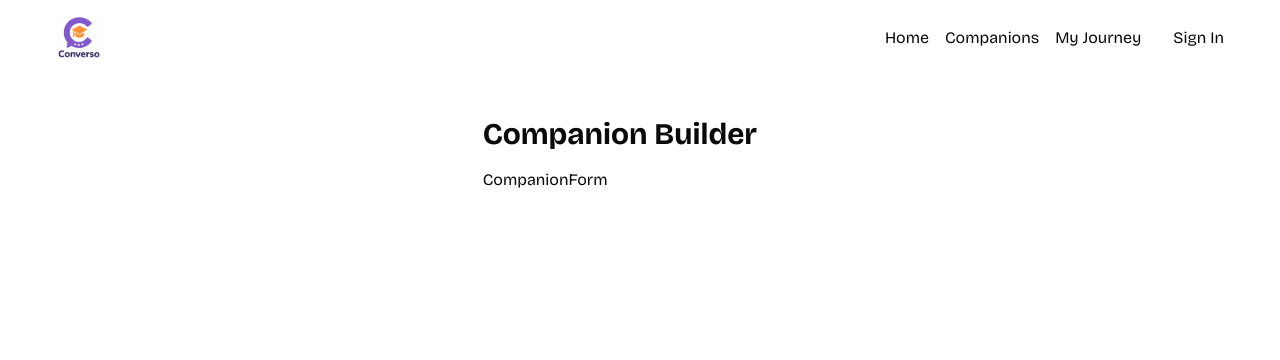
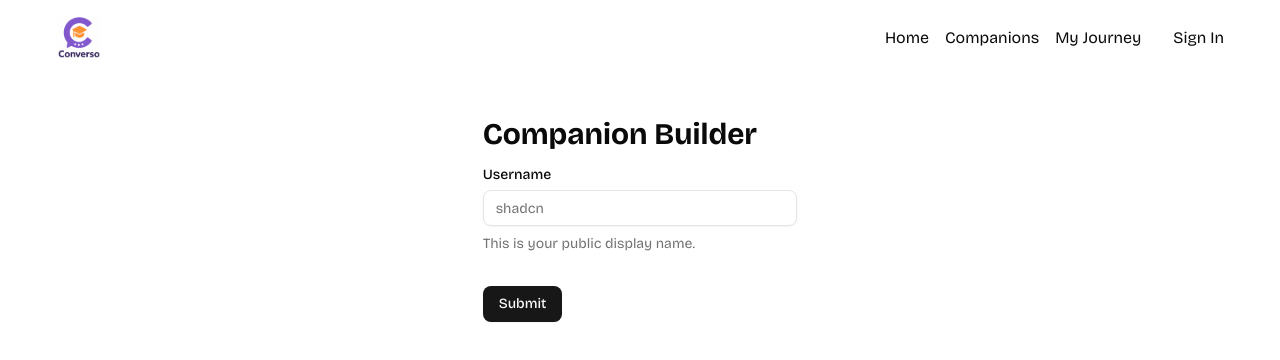
Before and after one commit to Prohor722/converso, a Next.js app: page /companions/new in a window 1280 px wide. Shown: the top 360 px of the page. Built offline with nearby package versions, Linux system fonts and the light colour scheme.

Commit message:
some changes added

```diff
--- a/components/CompanionForm.tsx
+++ b/components/CompanionForm.tsx
@@ -1,7 +1,18 @@
 "use client"
 import { zodResolver } from "@hookform/resolvers/zod"
 import { useForm } from "react-hook-form"
-import { maxLength, minLength, z } from "zod"
+import { z } from "zod"
+import { Button } from "@/components/ui/button"
+import {
+  Form,
+  FormControl,
+  FormDescription,
+  FormField,
+  FormItem,
+  FormLabel,
+  FormMessage,
+} from "@/components/ui/form"
+import { Input } from "@/components/ui/input"
 
 const formSchema = z.object({
     name: z.string().min(2, { message: "Companion is required "}),
@@ -24,8 +35,32 @@ const CompanionForm = () => {
         }
     })
 
+const onSubmit = (values: z.infer<typeof formSchema>) => {
+    console.log(values)
+  }
+
   return (
-    <div>CompanionForm</div>
+    <Form {...form}>
+      <form onSubmit={form.handleSubmit(onSubmit)} className="space-y-8">
+        <FormField
+          control={form.control}
+          name="name"
+          render={({ field }) => (
+            <FormItem>
+              <FormLabel>Username</FormLabel>
+              <FormControl>
+                <Input placeholder="shadcn" {...field} />
+              </FormControl>
+              <FormDescription>
+                This is your public display name.
+              </FormDescription>
+              <FormMessage />
+            </FormItem>
+          )}
+        />
+        <Button type="submit">Submit</Button>
+      </form>
+    </Form>
   )
 }
 
--- /dev/null
+++ b/components/ui/input.tsx
@@ -0,0 +1,21 @@
+import * as React from "react"
+
+import { cn } from "@/lib/utils"
+
+function Input({ className, type, ...props }: React.ComponentProps<"input">) {
+  return (
+    <input
+      type={type}
+      data-slot="input"
+      className={cn(
+        "file:text-foreground placeholder:text-muted-foreground selection:bg-primary selection:text-primary-foreground dark:bg-input/30 border-input flex h-9 w-full min-w-0 rounded-md border bg-transparent px-3 py-1 text-base shadow-xs transition-[color,box-shadow] outline-none file:inline-flex file:h-7 file:border-0 file:bg-transparent file:text-sm file:font-medium disabled:pointer-events-none disabled:cursor-not-allowed disabled:opacity-50 md:text-sm",
+        "focus-visible:border-ring focus-visible:ring-ring/50 focus-visible:ring-[3px]",
+        "aria-invalid:ring-destructive/20 dark:aria-invalid:ring-destructive/40 aria-invalid:border-destructive",
+        className
+      )}
+      {...props}
+    />
+  )
+}
+
+export { Input }
```
